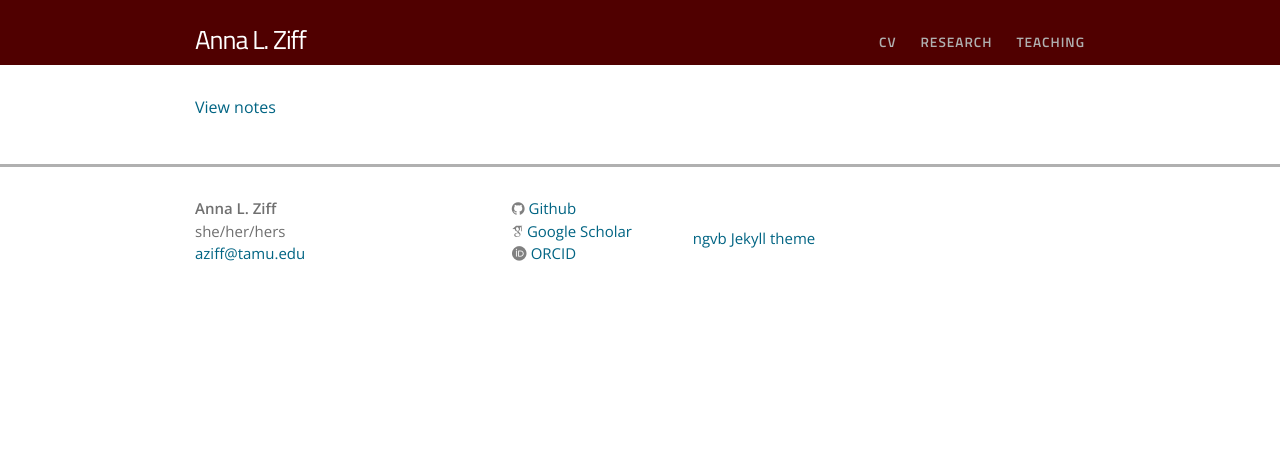
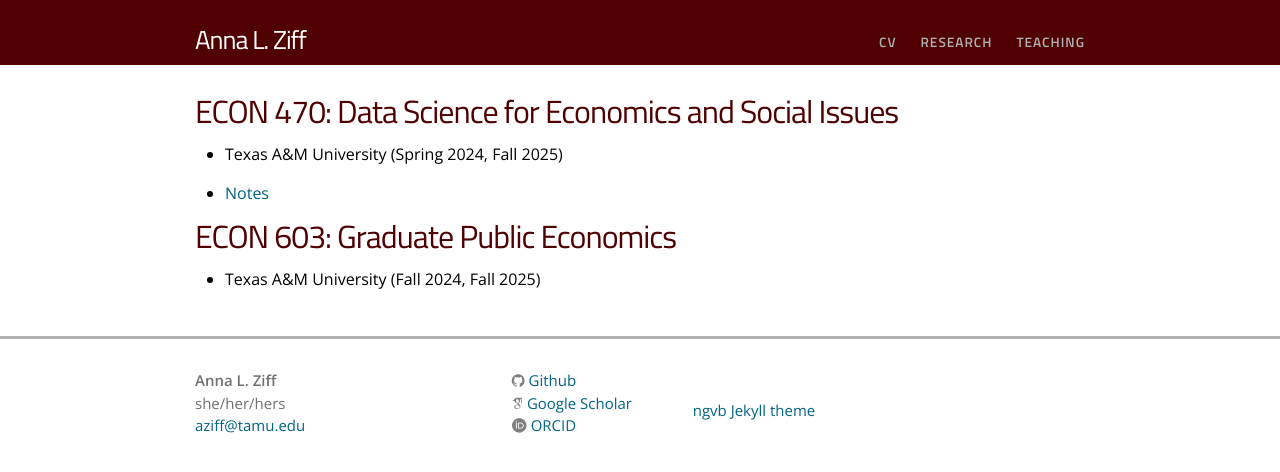
Before and after one commit to aziff/aziff.github.io, a Jekyll site: the page built from teaching.md, in a window 1280 px wide. Shown: the top 472 px of the page. Built offline with Jekyll 4.4.1, drawn with Linux system fonts in a browser that asks for light colours; nearby versions of some CDN libraries; some web fonts are replaced.

Commit message:
Updating teaching

```diff
--- a/teaching.md
+++ b/teaching.md
@@ -4,4 +4,13 @@ title: Teaching
 permalink: /teaching/
 ---
 
- [View notes](https://aziff.github.io/data-science-for-economics-and-social-issues.github.io){:target="_blank"}
+# ECON 470: Data Science for Economics and Social Issues
+
+* Texas A&M University (Spring 2024, Fall 2025)
+
+* [Notes](https://aziff.github.io/data-science-for-economics-and-social-issues.github.io){:target="_blank"}
+
+
+# ECON 603: Graduate Public Economics
+
+* Texas A&M University (Fall 2024, Fall 2025)
```
